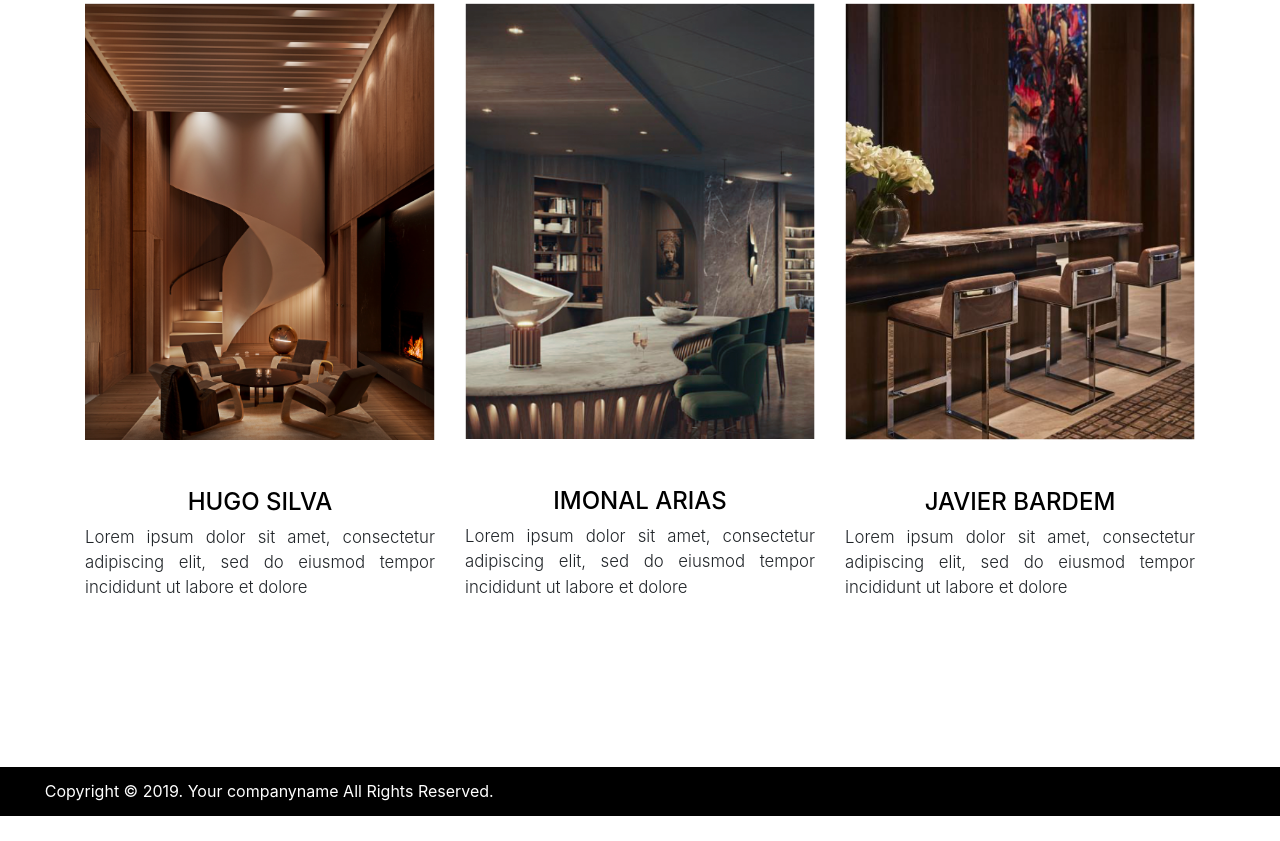
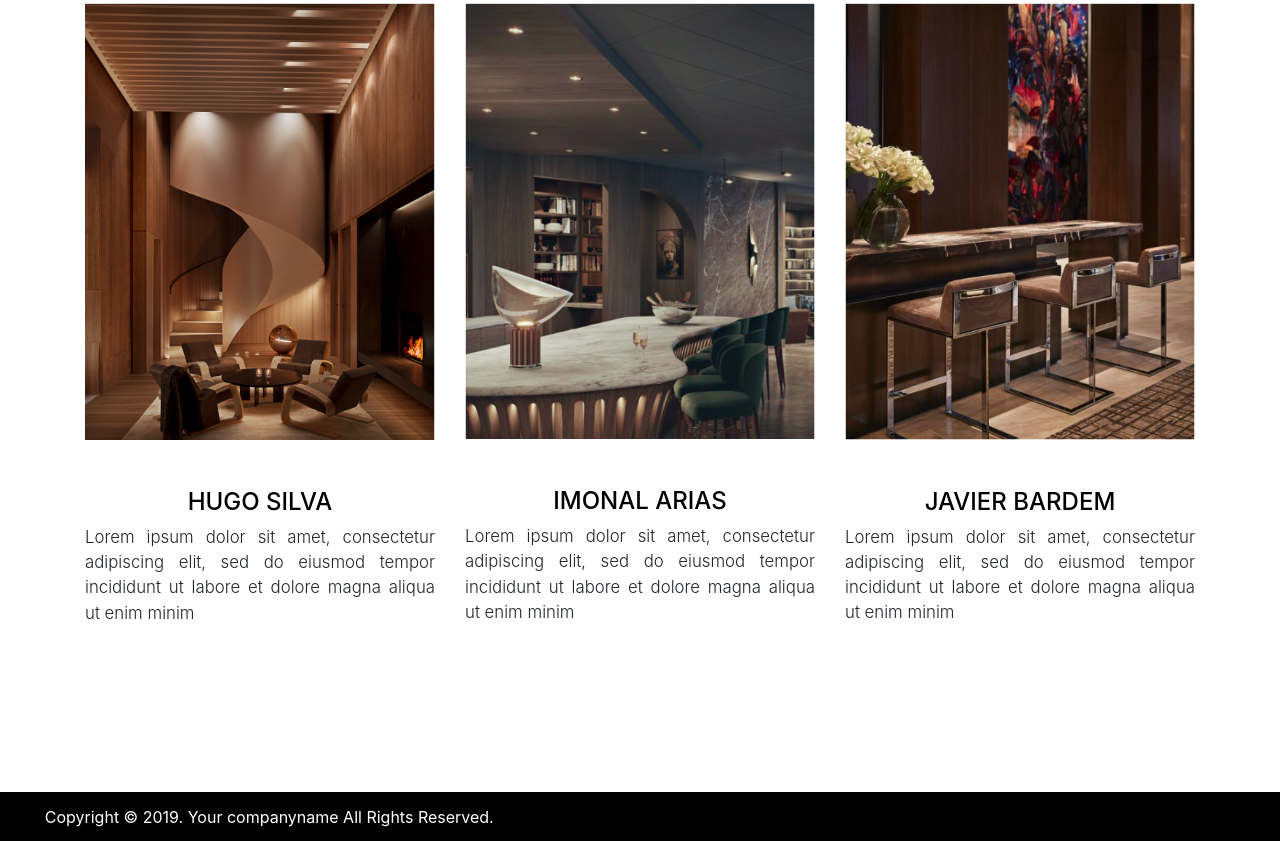
Before and after one commit to Chathu-Jayarathna/Overseas-Project-eBEYONDS, a plain HTML site: page index.html in a window 1280 px wide. Shown: the part 1438-2279 px from the top of the page. Before the commit the page ends 2254 px from the top, so only its background shows below. Drawn offline with Linux system fonts and the light colour scheme.

Commit message:
Update index.html

```diff
--- a/index.html
+++ b/index.html
@@ -91,17 +91,17 @@
             <div class="col-lg-4 col-md-6 col-xs-12">
                 <img src="img/card1.PNG" alt="test image">
                 <h4 class="mt-5">Hugo Silva</h4>
-                <p class="lead-p">Lorem ipsum dolor sit amet, consectetur adipiscing elit, sed do eiusmod tempor incididunt ut labore et dolore</p>
+                <p class="lead-p">Lorem ipsum dolor sit amet, consectetur adipiscing elit, sed do eiusmod tempor incididunt ut labore et dolore magna aliqua ut enim minim</p>
             </div>
             <div class="col-lg-4 col-md-6 col-xs-12">
                 <img src="img/card2.PNG" alt="test image">
                 <h4 class="mt-5">Imonal Arias</h4>
-                <p class="lead-p">Lorem ipsum dolor sit amet, consectetur adipiscing elit, sed do eiusmod tempor incididunt ut labore et dolore</p>
+                <p class="lead-p">Lorem ipsum dolor sit amet, consectetur adipiscing elit, sed do eiusmod tempor incididunt ut labore et dolore magna aliqua ut enim minim</p>
             </div>
             <div class="col-lg-4 col-md-6 col-xs-12">
                 <img src="img/card3.PNG" alt="test image">
                 <h4 class="mt-5">Javier Bardem</h4>
-                <p class="lead-p">Lorem ipsum dolor sit amet, consectetur adipiscing elit, sed do eiusmod tempor incididunt ut labore et dolore</p>
+                <p class="lead-p">Lorem ipsum dolor sit amet, consectetur adipiscing elit, sed do eiusmod tempor incididunt ut labore et dolore magna aliqua ut enim minim</p>
             </div>
         </div>
     </div>
```
